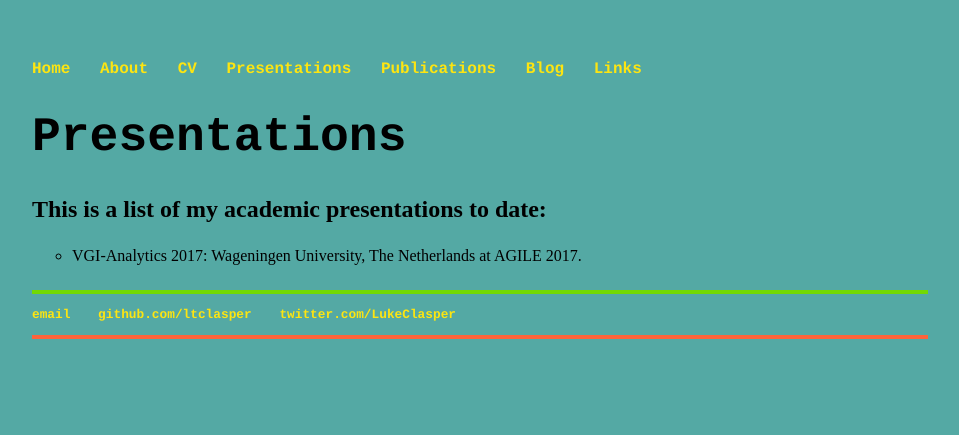
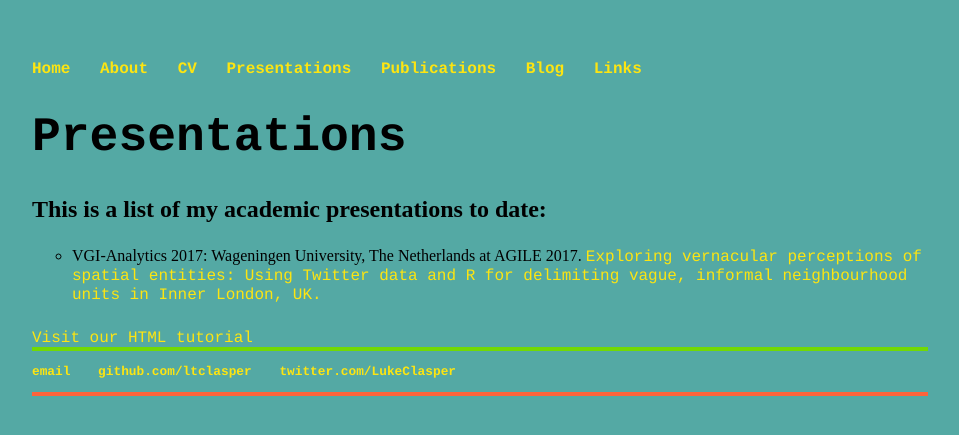
Before and after one commit to ltclasper/ltclasper.github.io, a Jekyll site: the page built from presentations/index.html, in a window 1280 px wide. Shown: the top 435 px of the page, without its empty margins (160-1119 px from the left). Built offline with Jekyll 4.4.1, drawn with Linux system fonts in a browser that asks for light colours.

Commit message:
Update index.html

```diff
--- a/presentations/index.html
+++ b/presentations/index.html
@@ -6,6 +6,11 @@ title: Presentations
 <div class="blurb">
 	<h2>This is a list of my academic presentations to date:</h2>
 	<p><ul style="list-style-type:circle">
-  <li>VGI-Analytics 2017: Wageningen University, The Netherlands at AGILE 2017. <a href="http://www.cs.nuim.ie/~pmooney/VGI-Analytics2017/materials/VGI-Analytics_2017_Clasper.pdf"></a></li>
+  <li>VGI-Analytics 2017: Wageningen University, The Netherlands at AGILE 2017.
+	  <a href="http://www.cs.nuim.ie/~pmooney/VGI-Analytics2017/materials/VGI-Analytics_2017_Clasper.pdf">Exploring vernacular perceptions of spatial entities: Using Twitter data and R for delimiting vague, informal neighbourhood units in Inner London, UK.</a>
+	</li>
 </ul></p>
 </div><!-- /.blurb -->
+
+
+ <a href="https://www.w3schools.com/html/">Visit our HTML tutorial</a>
```
